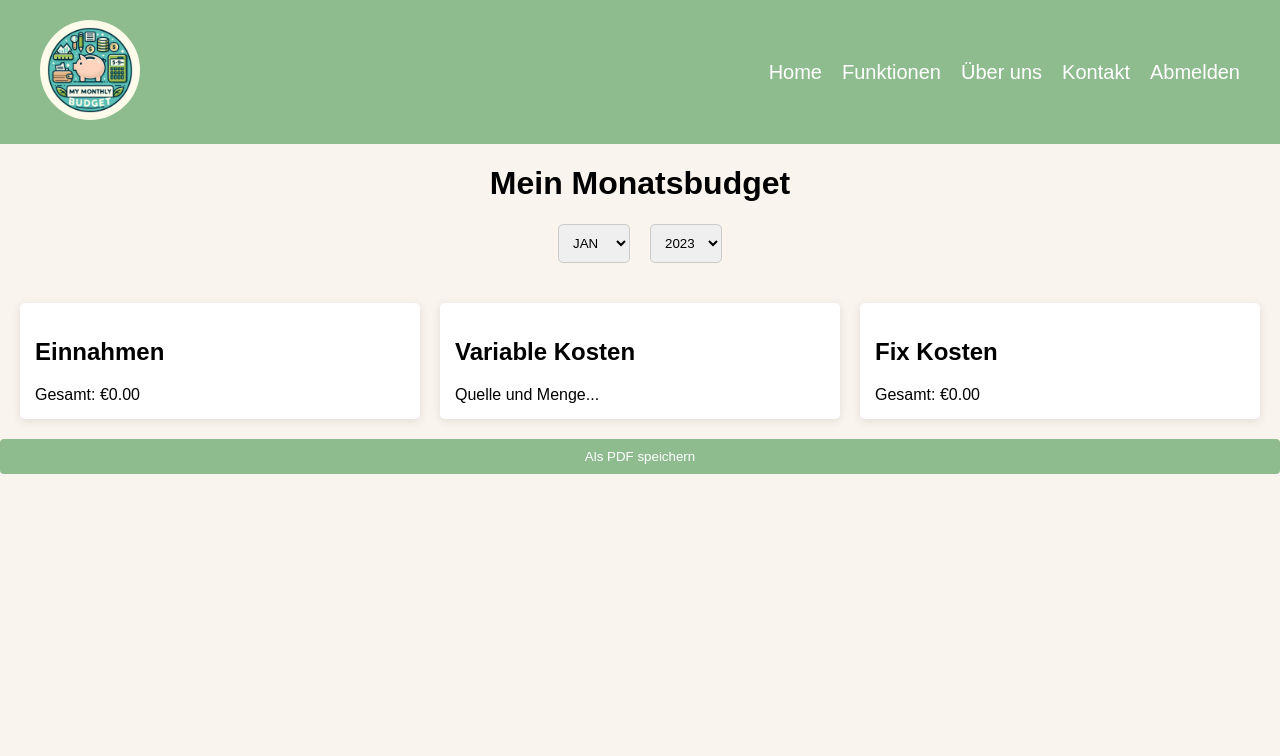
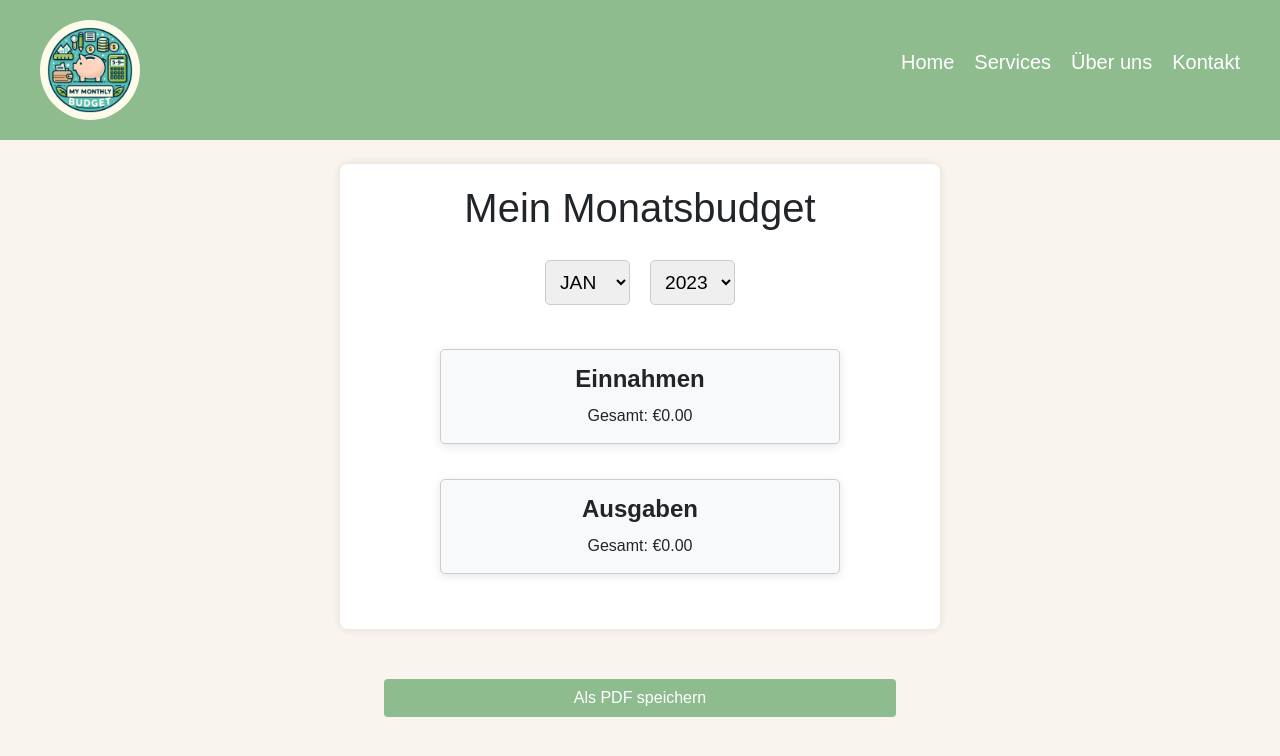
Before and after one commit to julsboss/BudgetFinanz-Planer, a PHP site: page /public/subpages/MonthlyReport.html in a window 1280 px wide. Shown: the top 756 px of the page. Run offline with PHP 8.4, Linux system fonts and the light colour scheme; some libraries are stand-ins or nearby versions.

```diff
--- a/mosbach-tasks-web-main/public/css/styleAddCashflow.css
+++ b/mosbach-tasks-web-main/public/css/styleAddCashflow.css
@@ -81,6 +81,10 @@ button {
     border-radius: 4px;
     cursor: pointer;
 }
+.custom-full-width {
+    width: 40%; /* Setzt die Breite des Buttons auf 100% des übergeordneten Elements */
+    max-width: none; /* Entfernt jegliche Einschränkungen der maximalen Breite */
+}
 
 button:hover {
     background-color: #218838;
@@ -144,9 +148,10 @@ button.back-button:hover {
 }
 
 .report-container {
-    display: grid;
-    grid-template-columns: repeat(3, 1fr);
-    gap: 20px;
+    display: flex; /* Ändern Sie das Layout auf Flexbox */
+    flex-direction: column; /* Elemente in einer Spalte anordnen */
+    align-items: center; /* Zentriere die Elemente */
+    gap: 20px; /* Abstand zwischen den Abschnitten */
     padding: 20px;
 }
 
@@ -163,6 +168,32 @@ h2 {
 
 .content {
     margin-top: 10px;
+}
+.report-section {
+    border: 1px solid #ccc; /* Rahmen für jeden Bereich */
+    border-radius: 5px; /* Abgerundete Ecken */
+    padding: 15px; /* Innenabstand */
+    margin-bottom: 15px; /* Abstand zwischen den Abschnitten */
+    background-color: #f8f9fa; /* Heller Hintergrund */
+    text-align: center;
+    max-width: 400px; /* Maximale Breite der Sektionen */
+    width: 100%;
+}
+
+.report-section h2 {
+    margin-top: 0; /* Abstand oben entfernen */
+    font-weight: bold;
+}
+
+@media (max-width: 576px) {
+    .month-nav {
+        flex-direction: column; /* Dropdowns untereinander anordnen */
+        align-items: center; /* Zentrale Ausrichtung */
+    }
+    .month-nav select {
+        margin-bottom: 10px; /* Abstand zwischen den Dropdowns */
+        width: 100%; /* Breite auf 100% setzen */
+    }
 }
 
 .month-nav {
--- a/mosbach-tasks-web-main/public/js/AddMonthlyReport.js
+++ b/mosbach-tasks-web-main/public/js/AddMonthlyReport.js
@@ -26,3 +26,7 @@ document.getElementById('monthlyReportForm').addEventListener('submit', function
             console.error('There was a problem with the fetch operation:', error);
         });
 });
+
+function goBack() {
+    window.location.href = '../Startpage.html';
+}
--- a/mosbach-tasks-web-main/public/js/MonthlyReport.js
+++ b/mosbach-tasks-web-main/public/js/MonthlyReport.js
@@ -1,16 +1,48 @@
+/*
+
 document.addEventListener('keydown', function(event) {
     if (event.ctrlKey && event.key === 'p') {
         event.preventDefault(); // Prevent the default print dialog
         convertHTMLToPDF(); // Call your function to save as PDF
     }
 });
+*/
+document.addEventListener('DOMContentLoaded', function() {
+    updateReport();
+    // Update der Werte, wenn die Auswahl geändert wird
+    document.getElementById("month").addEventListener("change", updateReport);
+    document.getElementById("year").addEventListener("change", updateReport);
+});
+
+// Beispiel für das Abrufen von gespeicherten Werten
+function updateReport() {
+    const month = document.getElementById("month").value;
+    const year = document.getElementById("year").value;
+
+    console.log(localStorage.getItem(`${year}-${month}`));
+
+    // Hole die entsprechenden Werte für den Monat und das Jahr aus LocalStorage
+    const totalIncome = getIncomeForMonth(year, month);
+    const totalExpenses = getExpensesForMonth(year, month);
+
+    // Update die Anzeige
+    document.getElementById("total-income-report").textContent = totalIncome.toFixed(2);
+    document.getElementById("total-expenses-report").textContent = totalExpenses.toFixed(2);
+}
+
+console.log(localStorage.getItem(`${year}-${month}`)); // Überprüfen, ob die Daten vorhanden sind
+
 
 function convertHTMLToPDF() {
     const { jsPDF } = window.jspdf;
     const doc = new jsPDF();
 
+    updateReport();
+
     // Select the content to convert
     const elementHTML = document.querySelector("#contentToPrint");
+
+
 
     // Convert HTML to PDF
     doc.html(elementHTML, {
@@ -25,3 +57,20 @@ function convertHTMLToPDF() {
         windowWidth: 675
     });
 }
+
+
+// Funktion zum Abrufen von Einnahmen für den angegebenen Monat und Jahr
+function getIncomeForMonth(year, month) {
+    const key = `${year}-${month}`; // Generiere den Schlüssel für Jahr und Monat
+    const cashflowData = localStorage.getItem(key) ? JSON.parse(localStorage.getItem(key)) : null;// Abrufen der Daten
+    return cashflowData ? cashflowData.income : 0; // Gebe die Einnahmen oder 0 zurück, wenn keine Daten vorhanden sind
+}
+
+// Funktion zum Abrufen von Ausgaben für den angegebenen Monat und Jahr
+function getExpensesForMonth(year, month) {
+    const key = `${year}-${month}`; // Generiere den Schlüssel für Jahr und Monat
+    const cashflowData = localStorage.getItem(key) ? JSON.parse(localStorage.getItem(key)) : null; // Abrufen der Daten
+    return cashflowData ? cashflowData.expenses : 0; // Gebe die Ausgaben oder 0 zurück, wenn keine Daten vorhanden sind
+}
+
+doc.save(`${year}-${month}-report.pdf`);
--- a/mosbach-tasks-web-main/public/js/login.js
+++ b/mosbach-tasks-web-main/public/js/login.js
@@ -5,6 +5,7 @@ $(document).ready(function() {
         var loginData = {
             email: $("#email").val(),
             password: $("#password").val()
+
         };
 
         // Einfacher Validierungscheck
--- a/mosbach-tasks-web-main/public/subpages/AddCashflow.html
+++ b/mosbach-tasks-web-main/public/subpages/AddCashflow.html
@@ -3,11 +3,14 @@
 <head>
     <meta charset="UTF-8">
     <meta name="viewport" content="width=device-width, initial-scale=1.0">
+    <link rel="stylesheet" href="../css/styleAddCashflow.css">
+
     <title>Finanz- und Budgetplaner</title>
-    <link rel="stylesheet" href="../css/styleAddCashflow.css">
+
 </head>
 <body>
     <header>
+        <div class="container-fluid"></div>
     <nav class="navbar">
         <div class="logo">
             <img src="../../ressources/logo.jpg" alt="Logo" />
--- a/mosbach-tasks-web-main/public/subpages/Monthlyreport.html
+++ b/mosbach-tasks-web-main/public/subpages/Monthlyreport.html
@@ -4,28 +4,30 @@
     <meta charset="UTF-8">
     <meta name="viewport" content="width=device-width, initial-scale=1.0">
     <title>Monatsbericht</title>
+    <link href="../css/bootstrap.min.css" rel="stylesheet">
     <link rel="stylesheet" href="../css/styleAddCashflow.css">
 </head>
 <body>
-    <header id="navbar">
+    <header>
+        <div class="container-fluid"></div>
         <nav class="navbar">
             <div class="logo">
                 <img src="../../ressources/logo.jpg" alt="Logo" />
             </div>
             <ul class="nav-links">
-                <li><a href="Homepage.html">Home</a></li>
-                <li><a href="#features">Funktionen</a></li>
+                <li><a href="#home">Home</a></li>
+                <li><a href="#services">Services</a></li>
                 <li><a href="#about">Über uns</a></li>
                 <li><a href="#contact">Kontakt</a></li>
-                <li><a href="LoginPage.html" class="login-icon">Abmelden</a></li>
             </ul>
         </nav>
     </header>
-    <div id="contentToPrint">
+    <div id="contentToPrint" class="container mt-4">
     <header>
-        <h1>Mein Monatsbudget</h1>
+        <h1 class="text-center">Mein Monatsbudget</h1>
+        <nav class="d-flex justify-content-center"></nav>
         <nav class="month-nav">
-            <select id="month">
+            <select id="month" class="form-select w-auto me-2">
                 <option>JAN</option>
                 <option>FEB</option>
                 <option>MÄR</option>
@@ -39,7 +41,7 @@
                 <option>NOV</option>
                 <option>DEZ</option>
             </select>
-            <select id="year">
+            <select id="year" class="form-select w-auto">
                 <option>2023</option>
                 <option>2024</option>
                 <option>2025</option>
@@ -47,23 +49,24 @@
         </nav>
     </header>
 
-    <main class="report-container">
-        <section class="income">
+    <main class="report-container mt-4">
+        <section class="income report-section">
             <h2>Einnahmen</h2>
-            <div class="content">Gesamt: €0.00</div>
+            <div class="content">Gesamt: €<span id="total-income-report">0.00</span></div>
         </section>
 
-        <section class="variable-costs">
-            <h2>Variable Kosten</h2>
-            <div class="content">Quelle und Menge...</div>
+        <section class="expenses report-section">
+            <h2>Ausgaben</h2>
+            <div class="content">Gesamt: €<span id="total-expenses-report">0.00</span></div>
         </section>
 
-        <section class="fixed-costs">
-            <h2>Fix Kosten</h2>
-            <div class="content">Gesamt: €0.00</div>
-        </section>
     </div>
-    <button onclick="convertHTMLToPDF()">Als PDF speichern</button>
+    <div class="text-center mt-4">
+
+    <button class="btn custom-full-width" onclick="convertHTMLToPDF()">Als PDF speichern</button>
+</div>
+
+</div>
         <!-- Add more sections as needed -->
     </main>
 
```
Also changed, not shown: mosbach-tasks-web-main/public/js/AddCashflowV2.js (+62 -9 lines), mosbach-tasks-web-main/public/js/Registration.js (+30 -7 lines), mosbach-tasks-web-main/public/subpages/AddMonthlyreport.html (+8 -3 lines).
